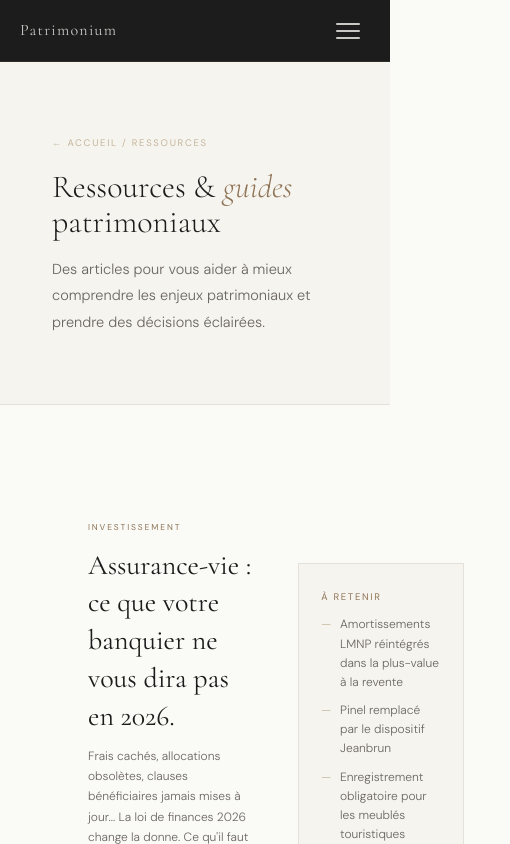
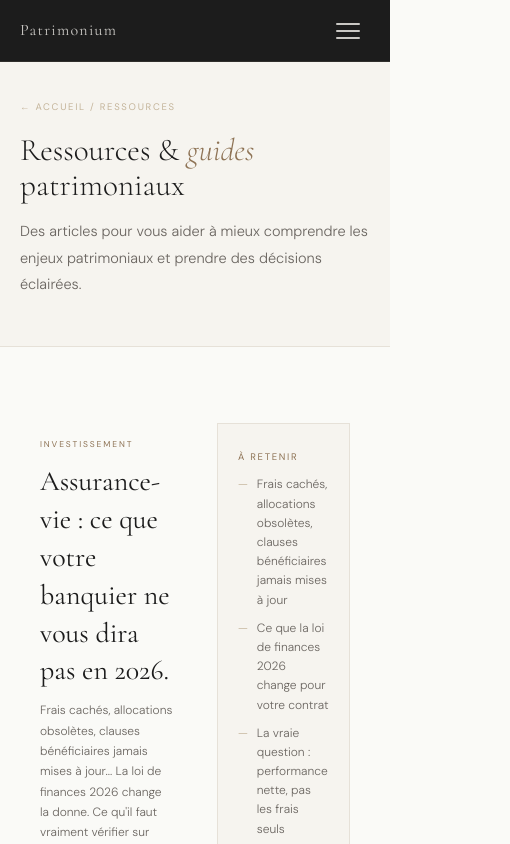
Before and after one commit to Dim-CGP/patrimonium, a Next.js app: page /ressources in a window 390 px wide. Shown: the top 844 px of the page, 510 px wide, since content can reach past the window. Built offline with nearby package versions, Linux system fonts and the light colour scheme.

Commit message:
Fix mobile responsive global

```diff
--- a/app/globals.css
+++ b/app/globals.css
@@ -12,7 +12,7 @@
   --bg:#FAFAF7;
   --accent:#3E6B37;
 }
-html{scroll-behavior:smooth}
+html{scroll-behavior:smooth;overflow-x:hidden;max-width:100%}
 body{
   font-family:'DM Sans',sans-serif;
   background:var(--bg);
@@ -20,6 +20,26 @@ body{
   line-height:1.6;
   overflow-x:hidden;
   max-width:100%;
+}
+
+@media(max-width:768px){
+  /* Global */
+  section, div[style*="padding:"] { padding-left: 20px !important; padding-right: 20px !important; }
+
+  /* Grilles → 1 colonne */
+  div[style*="grid-template-columns: repeat(3"] { grid-template-columns: 1fr !important; }
+  div[style*="grid-template-columns:repeat(3"] { grid-template-columns: 1fr !important; }
+  div[style*="grid-template-columns: 1fr 1fr"] { grid-template-columns: 1fr !important; }
+  div[style*="grid-template-columns:1fr 1fr"] { grid-template-columns: 1fr !important; }
+  div[style*="grid-template-columns: repeat(2"] { grid-template-columns: 1fr !important; }
+
+  /* Footer */
+  div[style*="grid-template-columns: 1.6fr"] { grid-template-columns: 1fr !important; }
+  div[style*="grid-template-columns:1.6fr"] { grid-template-columns: 1fr !important; }
+
+  /* Textes */
+  h1[style*="clamp"] { font-size: clamp(28px, 8vw, 44px) !important; }
+  h2[style*="clamp"] { font-size: clamp(24px, 6vw, 36px) !important; }
 }
 .serif{font-family:'Cormorant Garamond',serif}
 
--- a/app/ressources/page.js
+++ b/app/ressources/page.js
@@ -5,34 +5,48 @@ import Link from 'next/link';
 
 export const metadata = {
   title: 'Blog & Ressources — Patrimonium',
-  description: 'Articles et guides sur la gestion de patrimoine, SCPI, fiscalité, retraite et transmission. Cabinet Patrimonium.',
+  description: 'Articles et guides sur la gestion de patrimoine, SCPI, fiscalité, retraite et transmission.',
 };
 
 export default function RessourcesPage() {
   return (
     <>
       <Topbar current="ressources"/>
+      <style>{`
+        @media(max-width:768px){
+          .res-hero{padding:100px 20px 48px !important}
+          .res-grid{grid-template-columns:1fr !important}
+          .res-feat{grid-template-columns:1fr !important;gap:20px !important}
+          .res-feat-wrap{grid-column:auto !important;padding:28px 20px !important}
+          .res-section{padding:48px 20px !important}
+        }
+      `}</style>
       <main>
-        <div style={{padding:'136px 52px 68px',background:'#F6F4EF',borderBottom:'1px solid #E6E1D8'}}>
+        <div className="res-hero" style={{padding:'136px 52px 68px',background:'#F6F4EF',borderBottom:'1px solid #E6E1D8'}}>
           <div style={{maxWidth:700}}>
-            <div style={{fontSize:9.5,letterSpacing:'.18em',textTransform:'uppercase',color:'#C4B49A',marginBottom:18,cursor:'pointer'}}>
-              <Link href="/" style={{textDecoration:'none',color:'#C4B49A'}}>← Accueil</Link> / Ressources
-            </div>
+            <Link href="/" style={{fontSize:9.5,letterSpacing:'.18em',textTransform:'uppercase',color:'#C4B49A',marginBottom:18,display:'block',textDecoration:'none'}}>← Accueil / Ressources</Link>
             <h1 style={{fontFamily:"'Cormorant Garamond',serif",fontSize:'clamp(32px,4.5vw,56px)',fontWeight:300,color:'#1C1C1C',lineHeight:1.1,marginBottom:16}}>
               Ressources & <em style={{fontStyle:'italic',color:'#8E7355'}}>guides</em> patrimoniaux
             </h1>
             <p style={{fontSize:14.5,fontWeight:300,color:'#6A6560',lineHeight:1.85}}>Des articles pour vous aider à mieux comprendre les enjeux patrimoniaux et prendre des décisions éclairées.</p>
           </div>
         </div>
-        <section style={{padding:'72px 52px'}}>
+        <section className="res-section" style={{padding:'72px 52px'}}>
           <div style={{maxWidth:1240,margin:'0 auto'}}>
-            <div style={{display:'grid',gridTemplateColumns:'repeat(3,1fr)',gap:1,background:'#E6E1D8'}}>
+            <div className="res-grid" style={{display:'grid',gridTemplateColumns:'repeat(3,1fr)',gap:1,background:'#E6E1D8'}}>
               {ARTICLES.map((a,i)=>(
                 <Link key={a.id} href={`/article/${a.slug}`}
-                  style={{background:'#FAFAF7',padding: i===0 ? '44px 36px' : '30px 26px',
-                    textDecoration:'none',display:'flex',flexDirection:'column',
+                  className={i===0?'res-feat-wrap':''}
+                  style={{
+                    background:'#FAFAF7',
+                    padding: i===0 ? '44px 36px' : '30px 26px',
+                    textDecoration:'none',
+                    display: i===0 ? 'grid' : 'flex',
+                    flexDirection: i===0 ? undefined : 'column',
+                    gridTemplateColumns: i===0 ? '1fr 1fr' : undefined,
+                    gap: i===0 ? 44 : undefined,
+                    alignItems: i===0 ? 'center' : undefined,
                     gridColumn: i===0 ? 'span 3' : 'auto',
-                    ...(i===0 ? {display:'grid',gridTemplateColumns:'1fr 1fr',gap:44,alignItems:'center'} : {})
                   }}>
                   <div>
                     <div style={{fontSize:8.5,letterSpacing:'.22em',textTransform:'uppercase',color:'#8E7355',marginBottom:12}}>{a.tag}</div>
@@ -45,7 +59,7 @@ export default function RessourcesPage() {
                     <div style={{background:'#F6F4EF',border:'1px solid #E6E1D8',padding:'26px 22px'}}>
                       <div style={{fontSize:9.5,letterSpacing:'.18em',textTransform:'uppercase',color:'#8E7355',marginBottom:10}}>À retenir</div>
                       <ul style={{listStyle:'none',display:'flex',flexDirection:'column',gap:9}}>
-                        {['Amortissements LMNP réintégrés dans la plus-value à la revente','Pinel remplacé par le dispositif Jeanbrun','Enregistrement obligatoire pour les meublés touristiques','Micro-BIC moins avantageux — vérifier son régime'].map(p=>(
+                        {['Frais cachés, allocations obsolètes, clauses bénéficiaires jamais mises à jour','Ce que la loi de finances 2026 change pour votre contrat','La vraie question : performance nette, pas les frais seuls','Assurance-vie comme outil de transmission — souvent sous-utilisé'].map(p=>(
                           <li key={p} style={{fontSize:12,fontWeight:300,color:'#6A6560',display:'flex',gap:9}}>
                             <span style={{color:'#C4B49A',flexShrink:0}}>—</span>{p}
                           </li>
--- a/components/Footer.js
+++ b/components/Footer.js
@@ -4,8 +4,18 @@ import { useRouter } from 'next/navigation';
 export default function Footer() {
   const router = useRouter();
   return (
+    <>
+    <style>{`
+      .footer-grid{display:grid;grid-template-columns:1.6fr 1fr 1fr 1fr;gap:44px}
+      .footer-bottom-row{display:flex;justify-content:space-between;align-items:center;flex-wrap:wrap;gap:10px}
+      @media(max-width:768px){
+        .footer-grid{grid-template-columns:1fr !important;gap:32px !important}
+        .footer-bottom-row{flex-direction:column;align-items:flex-start}
+        footer{padding:44px 20px 28px !important}
+      }
+    `}</style>
     <footer style={{background:'#1C1C1C',padding:'58px 52px 34px'}}>
-      <div style={{maxWidth:1240,margin:'0 auto',display:'grid',gridTemplateColumns:'1.6fr 1fr 1fr 1fr',gap:44,paddingBottom:40,borderBottom:'1px solid rgba(255,255,255,.07)'}}>
+      <div className="footer-grid" style={{maxWidth:1240,margin:'0 auto',paddingBottom:40,borderBottom:'1px solid rgba(255,255,255,.07)'}}>
         <div>
           <div style={{fontFamily:"'Cormorant Garamond',serif",fontSize:17,fontWeight:400,color:'#F6F4EF',letterSpacing:'.06em',marginBottom:2}}>Patrimonium</div>
           <div style={{fontSize:8.5,letterSpacing:'.22em',textTransform:'uppercase',color:'#8E7355',marginBottom:16}}>Conseil en gestion de patrimoine</div>
@@ -60,5 +70,6 @@ export default function Footer() {
         </div>
       </div>
     </footer>
+    </>
   );
 }
```
